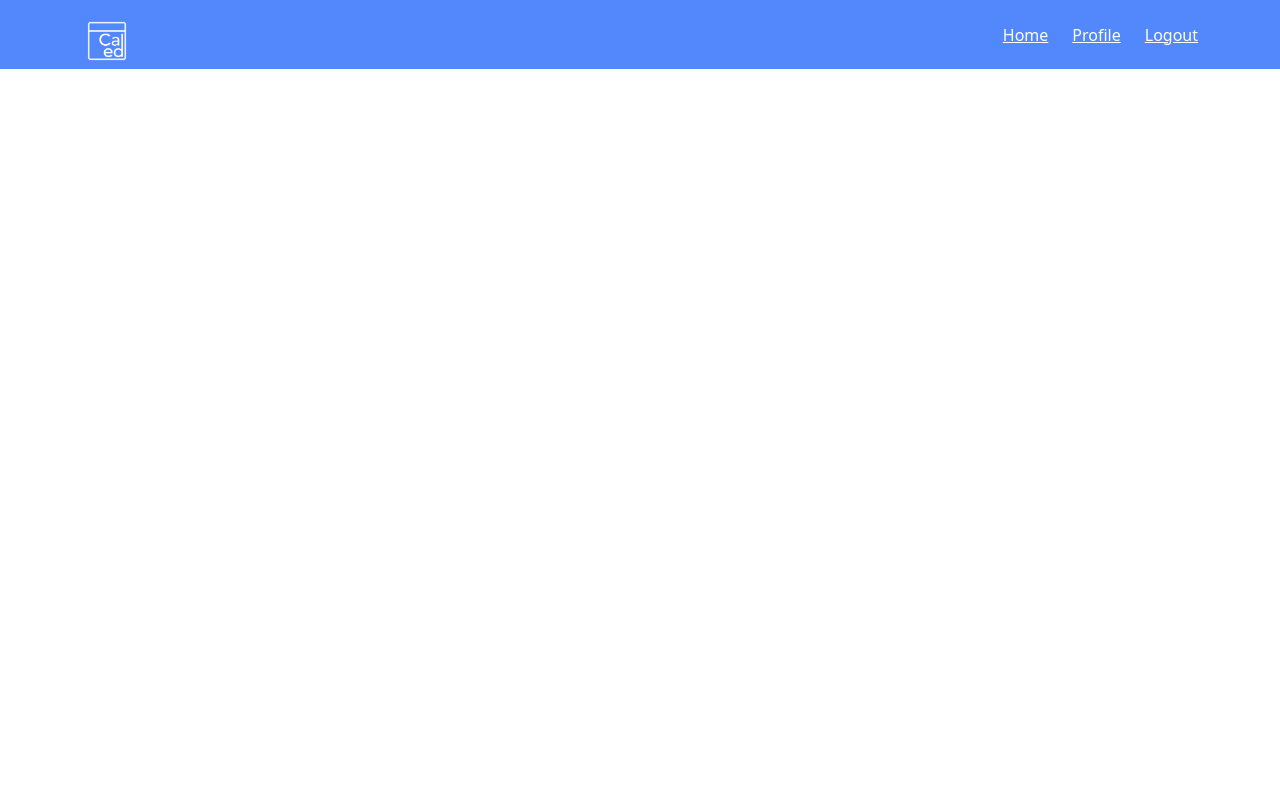
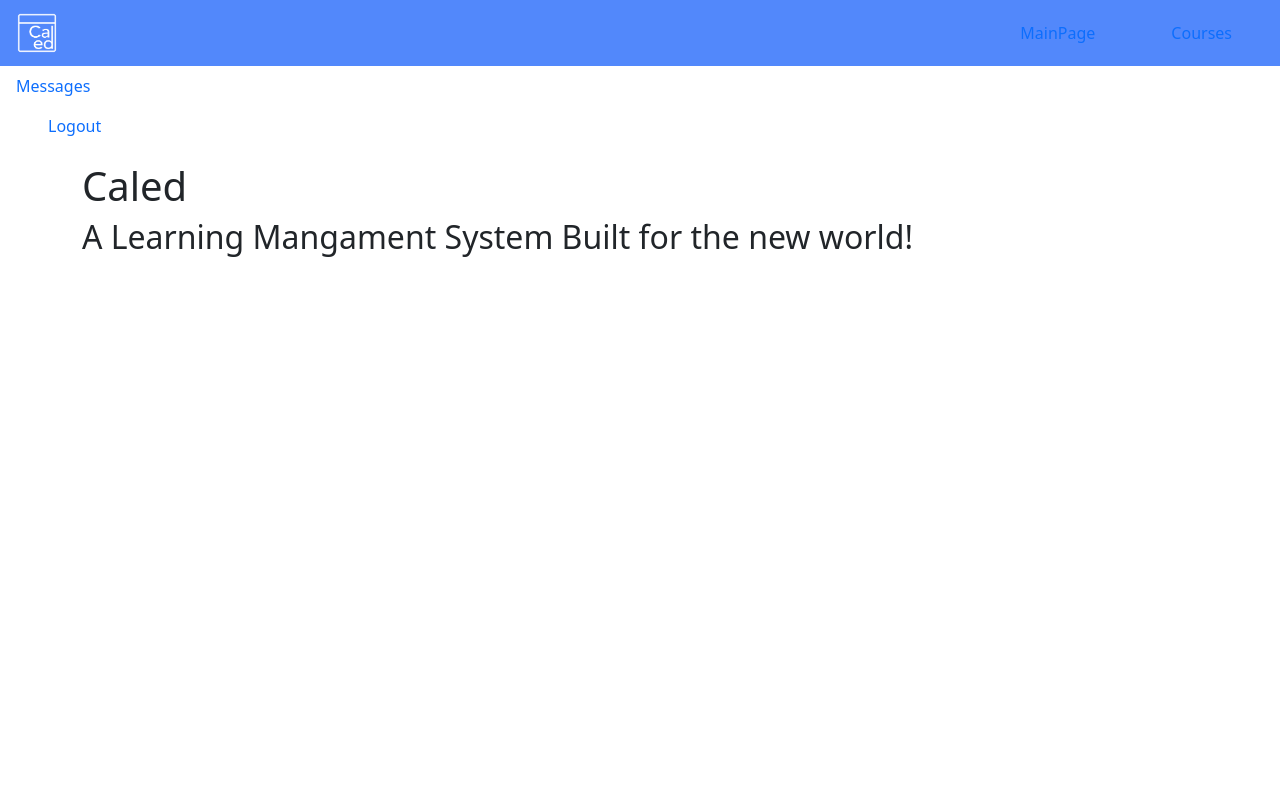
Before and after one commit to connormahern/Caled, a Flask app: page / in a window 1280 px wide. Run offline with Flask 2, Linux system fonts and the light colour scheme; a user stored in the database is signed in; some libraries are stand-ins or nearby versions.

Commit message:
Customer Meeting #3 Push

```diff
--- a/project/auth.py
+++ b/project/auth.py
@@ -1,4 +1,4 @@
-from flask import Blueprint, render_template, redirect, url_for, request, flash
+from flask import Blueprint, render_template, redirect, url_for, request, flash, session
 from werkzeug.security import generate_password_hash, check_password_hash
 from flask_login import login_user, logout_user, login_required
 from .models import User
@@ -26,6 +26,7 @@
 
     # if the above check passes, then we know the user has the right credentials
     login_user(user, remember=remember)
+    session['email'] = request.form['email']
     return redirect(url_for('main.profile'))
 
 @auth.route('/signup')
--- a/project/main.py
+++ b/project/main.py
@@ -1,8 +1,31 @@
-from flask import Blueprint, render_template
+
+from flask import Blueprint, render_template, redirect, url_for, request, flash, session
 from flask_login import login_required, current_user
+from .models import Course, User
 
 
 main = Blueprint('main', __name__)
+
+
+#This can be a sample for of data that is in class course, we could query a table where user.id in enrolledID
+course = [
+
+    {
+        'id' : 100,
+        'name' : 'C100 - Intro to Computer Science',
+        'teacherId' : 500,
+        'enrolledId' : [1000, 1001, 1002, 1003, 1004, 1005]
+
+    } ,
+    {
+        'id' : 101,
+        'name' : 'C101 - Intro to Biology',
+        'teacherId' : 501,
+        'enrolledId' : [1006, 1007, 1008, 1009, 1010, 1011]
+
+    }
+
+]
 
 @main.route('/')
 def index():
@@ -13,6 +36,25 @@
 def profile():
 
     return render_template('profile.html', name=current_user.name)
+
+@main.route('/courses')
+@login_required
+def courses():
+
+    return render_template('courses.html', course=course)
+
+@main.route('/index')
+@login_required
+def mainP():
+    #This is our main page for calander and general organization
+    return render_template('index.html', name=current_user.name)
+
+@main.route('/messages')
+@login_required
+def messages():
+    #This is our main page for messages
+    return render_template('messages.html', name=current_user.name)
+
 
 #def assignment
 
--- a/project/templates/base.html
+++ b/project/templates/base.html
@@ -6,48 +6,62 @@
     <meta http-equiv="X-UA-Compatible" content="IE=edge">
     <meta name="viewport" content="width=device-width, initial-scale=1">
     <title> Caled - Base </title>
-    <link rel="stylesheet" href="https://cdnjs.cloudflare.com/ajax/libs/bulma/0.7.2/css/bulma.min.css" />
-    <link rel="stylesheet" href="css/bootstrap.css">
+    <link href="https://cdn.jsdelivr.net/npm/bootstrap@5.0.0-beta2/dist/css/bootstrap.min.css" rel="stylesheet" integrity="sha384-BmbxuPwQa2lc/FVzBcNJ7UAyJxM6wuqIj61tLrc4wSX0szH/Ev+nYRRuWlolflfl" crossorigin="anonymous">
 </head>
 
 <body>
-    <section class="hero is-primary is-fullheight" >
 
-        <div class="hero-head" style="background-color: #5288fb;">
-            <nav class="navbar">
-                <div class="container">
 
-                    <div id="navbarMenuHeroA" class="navbar-menu" style="height: 53px;">
-                        <a class="navbar" href="{{ url_for('auth.login') }}" >
+        <div class="navbar navbar-expand" style="background-color: #5288fb;">
+            <div class="container-fluid">
+
+                <div class="nav-brand" href="{{ url_for('auth.login') }}" >
                     <img src = "static/graphics/Caled-Logo.png" width="50px" style="padding: 5px;">
-                        </a>
+                </div>
 
-                        <div class="navbar-end">
-                            <a href="{{ url_for('main.index') }}" class="navbar-item">
-                                Home
-                            </a>
-                            {% if current_user.is_authenticated %}
-                            <a href="{{ url_for('main.profile') }}" class="navbar-item">
-                                Profile
-                            </a>
-                            {% endif %}
+                <div class="collapse navbar-collapse">
+                    <ul class="navbar-nav me-auto">
                         {% if not current_user.is_authenticated %}
-                            <a href="{{ url_for('auth.login') }}" class="navbar-item">
+                        <ul class="nav-item"></div>
+                            <a href="{{ url_for('auth.login') }}" class="nav-link">
                                 Login
                             </a>
-                            <a href="{{ url_for('auth.signup') }}" class="navbar-item">
+                        </ul>
+                        <ul class="nav-item"></div>
+                            <a href="{{ url_for('auth.signup') }}" class="nav-link">
                                 Sign Up
                             </a>
+                        </ul>
                         {% endif %}
                         {% if current_user.is_authenticated %}
-                            <a href="{{ url_for('auth.logout') }}" class="navbar-item">
+                        <ul class="nav-item"></div>
+                            <a href="{{ url_for('main.index') }}" class="nav-link">
+                                MainPage
+                            </a>
+                        </ul>
+
+                        <ul class="nav-item"></div>
+                            <a href="{{ url_for('main.courses') }}" class="nav-link">
+                                Courses
+                            </a>
+                        </ul>
+
+                        <ul class="nav-item"></div>
+                            <a href="{{ url_for('main.messages') }}" class="nav-link">
+                                Messages
+                            </a>
+                        </ul>
+                        <ul class="nav-item"></div>
+                            <a href="{{ url_for('auth.logout') }}" class="nav-link">
                                 Logout
                             </a>
+                        </ul>
                         {% endif %}
+                    </ul>
                 </div>
+
             </div>
-                </div>
-            </nav>
+
         </div>
 
         <div class="hero-body" style="background-color: white;" >
@@ -56,7 +70,7 @@
                {% endblock %}
             </div>
         </div>
-    </section>
+
 </body>
 
 </html>
```
Also changed, not shown: project/models.py (+155 -9 lines), project/templates/courses.html (added, +21 -0 lines), project/db.sqlite. Lines whose indentation alone changed are shown as unchanged.
